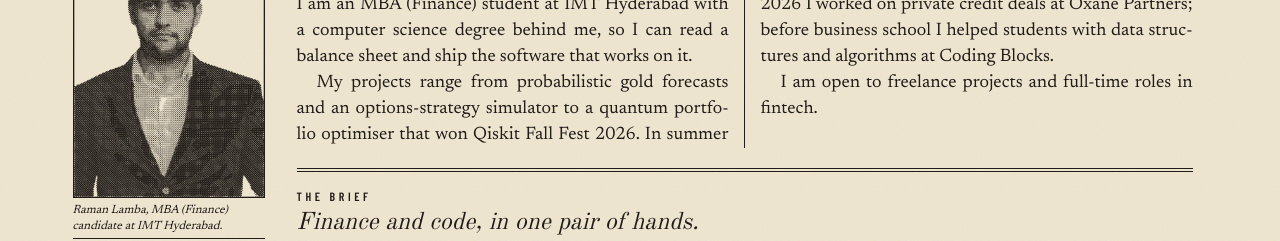
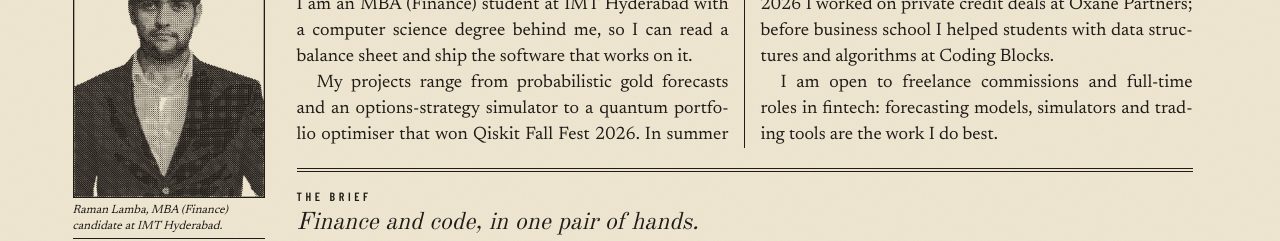
Before and after one commit to Raman-Lamba/portfolio_V1, a Next.js app in the folder site/: page / in a window 1280 px wide. Shown: the part 431-672 px from the top of the page. Built offline with nearby package versions, Linux system fonts and the light colour scheme; no server answers; a web font is replaced by a local one.

Commit message:
Sharpen the closing line of the intro
Name the kind of work on offer (forecasting models, simulators, trading tools), all drawn from the projects already on the page.

Co-Authored-By: Claude Sonnet 5.5 <noreply@anthropic.com>
Claude-Session: https://claude.ai/code/session_018QB7mo8gTaSmrUpoNJB9Sc

```diff
--- a/site/src/content/about.ts
+++ b/site/src/content/about.ts
@@ -3,7 +3,7 @@ export const about = {
   paragraphs: [
     'I am an MBA (Finance) student at IMT Hyderabad with a computer science degree behind me, so I can read a balance sheet and ship the software that works on it.',
     'My projects range from probabilistic gold forecasts and an options-strategy simulator to a quantum portfolio optimiser that won Qiskit Fall Fest 2026. In summer 2026 I worked on private credit deals at Oxane Partners; before business school I helped students with data structures and algorithms at Coding Blocks.',
-    'I am open to freelance projects and full-time roles in fintech.',
+    'I am open to freelance commissions and full-time roles in fintech: forecasting models, simulators and trading tools are the work I do best.',
   ],
   pullQuote: 'Finance and code, in one pair of hands.',
   // The boxed brief: three desks, each line drawn from the résumé and project content.
```
